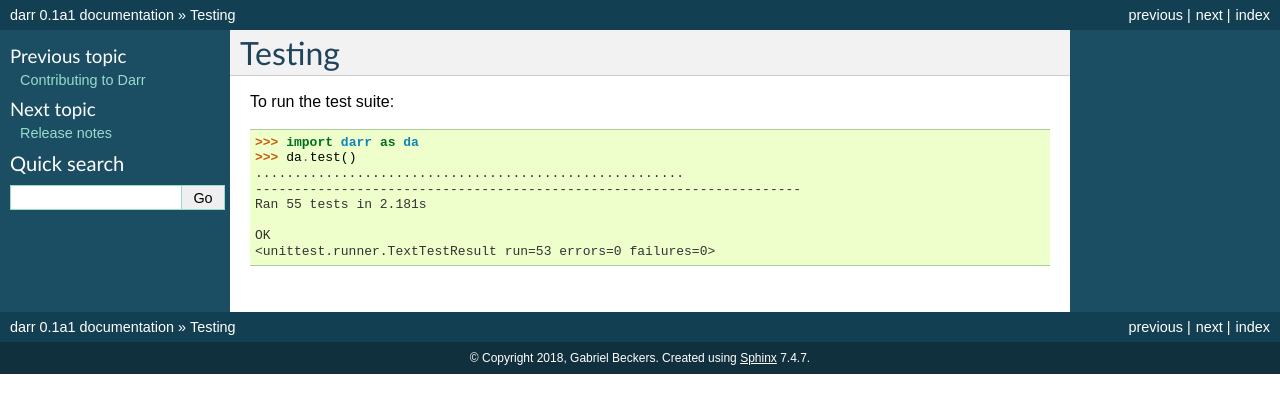
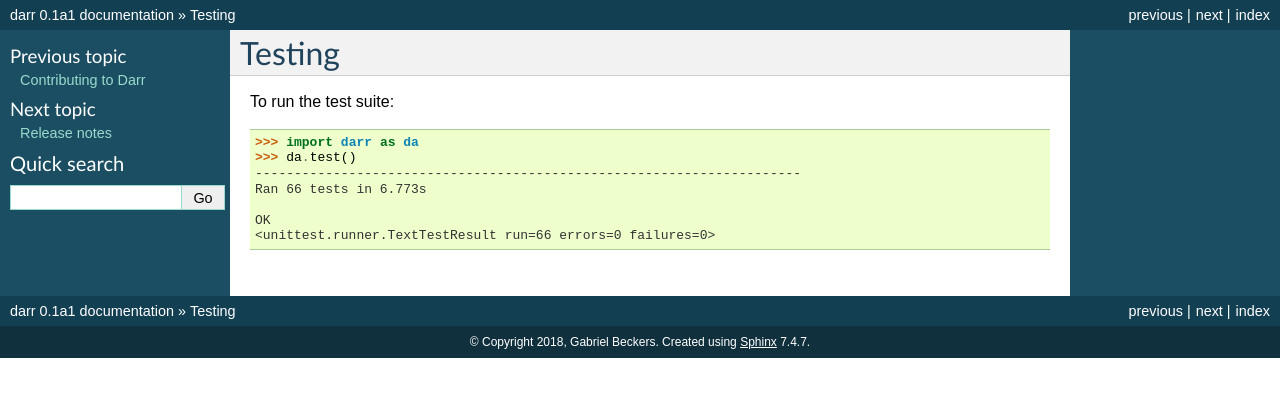
Before and after one commit to gbeckers/Darr, a Sphinx documentation site: the page built from docs/testing.rst, in a window 1280 px wide. Shown: the top 413 px of the page. Built offline with Sphinx 7.4.7, drawn with Linux system fonts in a browser that asks for light colours.

Commit message:
added tests more tests metadata

```diff
--- a/docs/testing.rst
+++ b/docs/testing.rst
@@ -7,9 +7,8 @@ To run the test suite:
 
     >>> import darr as da
     >>> da.test()
-    .......................................................
     ----------------------------------------------------------------------
-    Ran 55 tests in 2.181s
+    Ran 66 tests in 6.773s
 
     OK
-    <unittest.runner.TextTestResult run=53 errors=0 failures=0>
+    <unittest.runner.TextTestResult run=66 errors=0 failures=0>
```
Also changed, not shown: 1 other file.
